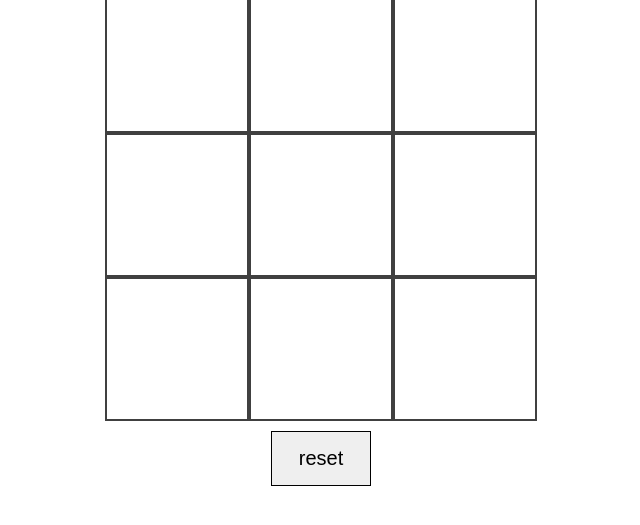
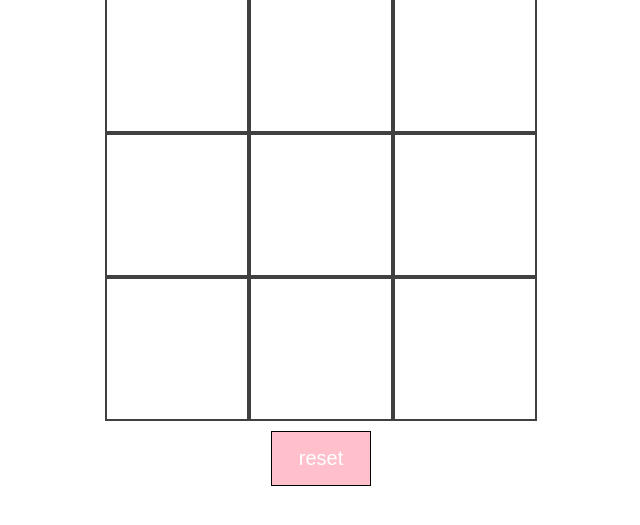
Before and after one commit to grullonr/Rafael-s-TicTacToe, a plain HTML site: page index.html in a window 1280 px wide. In both pictures the pointer is over the button "reset". Shown: the part 121-646 px from the top of the page, without its empty margins (319-959 px from the left). Drawn offline with Linux system fonts and the light colour scheme.

Commit message:
Update style.css
Added a hover for the button; therefore, it will change colors once the user hovers over it.

```diff
--- a/style.css
+++ b/style.css
@@ -64,3 +64,8 @@ h2 {
     width: 100px;
     margin: 10px;
 }
+
+#reset-button:hover {
+    background-color: pink;
+    color: white;
+}
```
